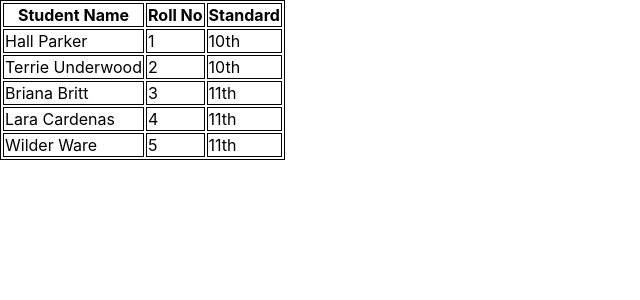
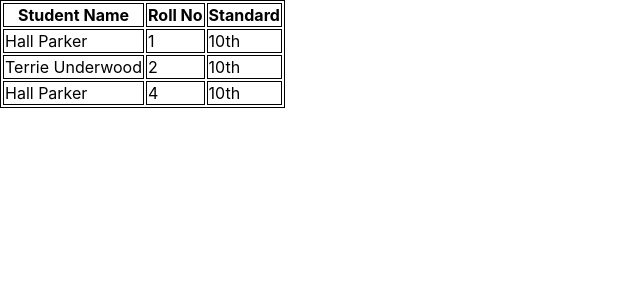
Before and after one commit to IamSaloni/skiDay, a React (Create React App) app: page / in a window 1280 px wide. Shown: the top 300 px of the page, without its empty margins (0-640 px from the left). Built offline with nearby package versions, Linux system fonts and the light colour scheme.

Commit message:
studentList Created

```diff
--- a/src/App.js
+++ b/src/App.js
@@ -5,6 +5,21 @@
 // 2, Saloni, 7th
 // 3, Arun, Btech
 import React from "react";
+
+
+
+const Student = ({name,  id, standard}) => (
+      <tr>
+
+            <td>{name}</td>
+            <td>{id}</td>
+            <td>{standard}</td>
+      </tr>
+
+)
+
+
+
 class StudentList extends React.Component {
       render() {
             return (
@@ -18,13 +33,11 @@ class StudentList extends React.Component {
                                     </tr>
                               </thead>
                               <tbody>
-              {this.props.students.map((student, i)=>{
-                    return <tr key={i}>
-                          <td >{student.name}</td>
-                          <td >{student.id}</td>
-                          <td >{student.Standard}</td>
-
-                    </tr>
+                                    {this.props.students.map((student, i) => {
+                                          return <Student key={i}
+                                                            name={student.name}
+                                                            id={student.id}
+                                                            standard={student.standard} />
                                     })}
                               </tbody>
                         </table>
@@ -33,46 +46,34 @@ class StudentList extends React.Component {
       }
 }
 
+
 class App extends React.Component {
+
+      componentDidMount() {
+
+      }
       render() {
             return (
                   <StudentList
                         students={[
                               {
-            name: "Hall Parker",
-            id: 1,
-            Standard: "10th"
+                                    "name": "Hall Parker",
+                                    "id": 1,
+                                    "standard": "10th"
                               },
                               {
-            name: "Terrie Underwood",
-            id: 2,
-            Standard: "10th"
-          },
-          {
-            name: "Briana Britt",
-            id: 3,
-            Standard: "11th"
-          },
-          {
-            name: "Lara Cardenas",
-            id: 4,
-            Standard: "11th"
-          },
-          {
-            name: "Wilder Ware",
-            id: 5,
-            Standard: "11th"
+                                    "name": "Terrie Underwood",
+                                    "id": 2,
+                                    "standard": "10th"
+                              }, {
+                                    "name": "Hall Parker",
+                                    "id": 4,
+                                    "standard": "10th"
+                              }]
                         }
-        ]}
                   />
             );
       }
 }
 
-// import React from 'react'
-
-// const App = () => (<h1 id={'title'}>
-//       Hello world
-//    </h1>)
-
 export default App;
```
Lines whose indentation alone changed are shown as unchanged.
